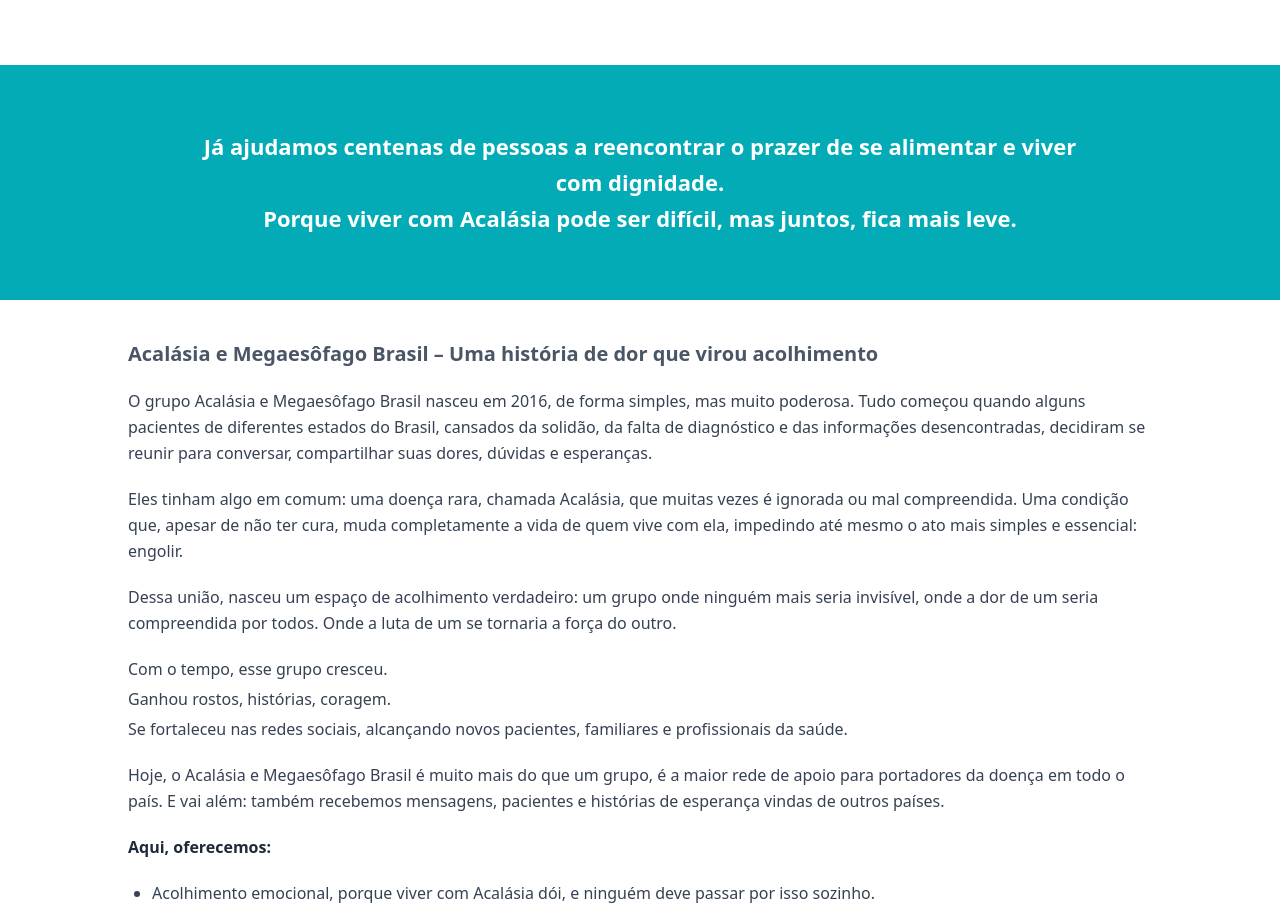
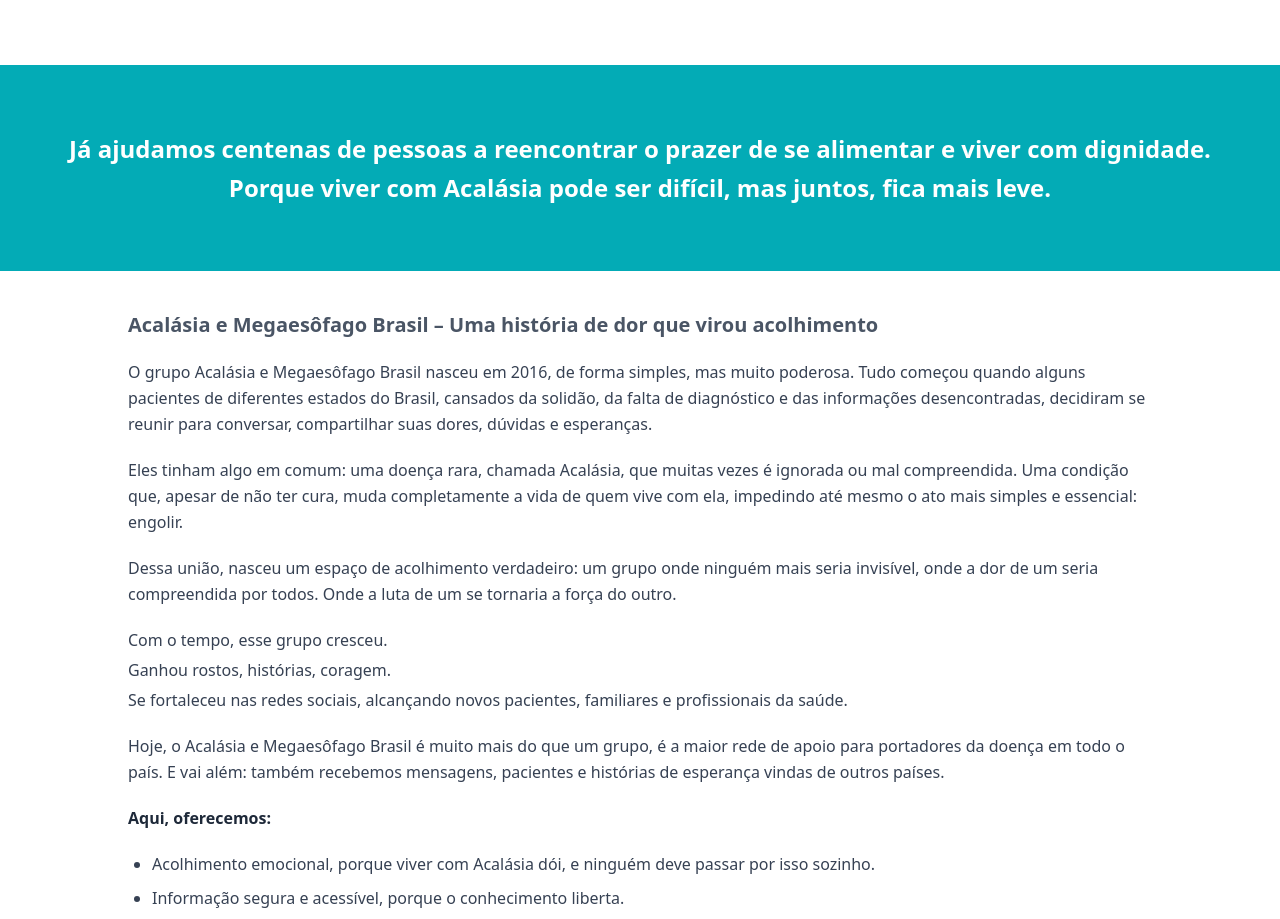
Before and after one commit to bunhakgabriel/AcalasiaBrasilSiteV1, a React (Vite) app: page /quem_somos in a window 1280 px wide. Shown: the part 849-1768 px from the top of the page. Built offline with nearby package versions, Linux system fonts and the light colour scheme.

Commit message:
fix: adjust text size for improved readability in Quem Somos screen

```diff
--- a/src/pages/quem-somos/QuemSomosScreen.tsx
+++ b/src/pages/quem-somos/QuemSomosScreen.tsx
@@ -7,12 +7,12 @@ export default function QuemSomosScreen() {
         <div>
             <SobreNos />
 
-            <section className="w-full bg-[#03ABB6] py-16 px-6 text-center">
-                <div className="max-w-4xl mx-auto">
-                    <p className="text-white text-lg md:text-[22px] font-semibold leading-relaxed">
+            <section className="w-full bg-[#03ABB6] py-16 px-6  text-center">
+                <div className="mx-auto">
+                    <p className="text-white text-lg md:text-2xl font-semibold leading-relaxed">
                         Já ajudamos centenas de pessoas a reencontrar o prazer de se alimentar e viver com dignidade.
                     </p>
-                    <p className="text-white text-lg md:text-[22px] font-semibold leading-relaxed mt-0">
+                    <p className="text-white text-lg md:text-2xl font-semibold leading-relaxed mt-0">
                         Porque viver com Acalásia pode ser difícil, mas juntos, fica mais leve.
                     </p>
                 </div>
```
